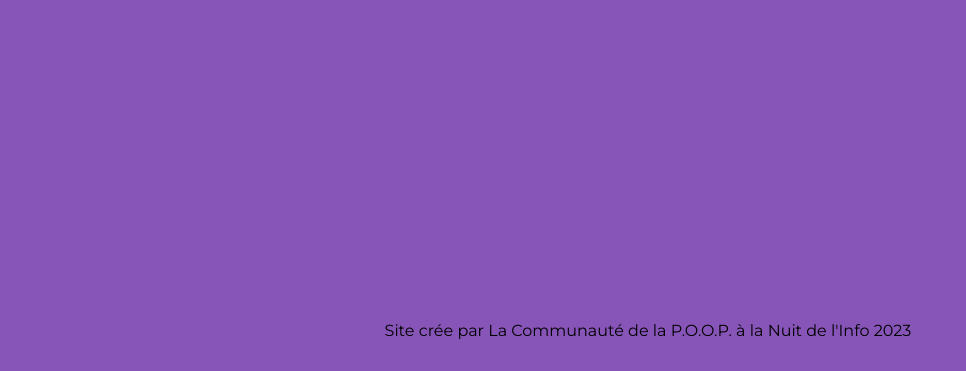
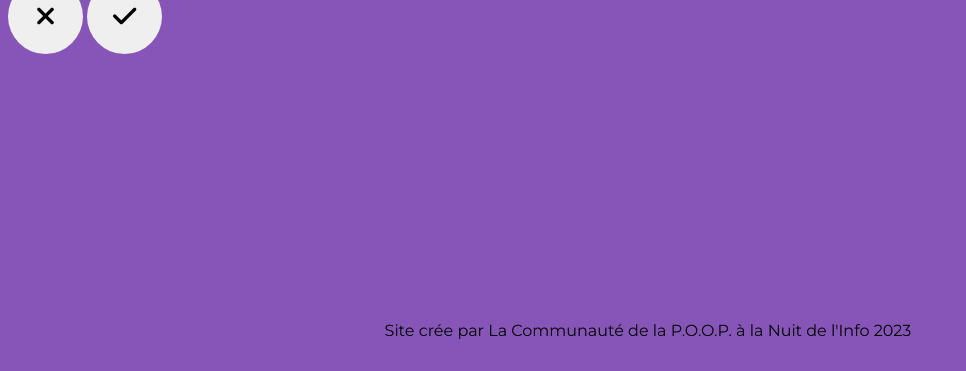
Before and after one commit to AuriLeBG/Communaut-DeLaPOOP, a PHP site: page /pages/home.php in a window 1280 px wide. Shown: the part 429-800 px from the top of the page, without its empty margins (0-966 px from the left). Run offline with PHP 8.4, Linux system fonts and the light colour scheme; some libraries are stand-ins or nearby versions.

Commit message:
ajout de la class et le contenu des bouttons tinder

```diff
--- a/pages/home.php
+++ b/pages/home.php
@@ -19,8 +19,8 @@ echo "http://$_SERVER[HTTP_HOST]$_SERVER[REQUEST_URI]";
         <div id="image">
             <img src="../image/..png" alt="deforestation">
         </div>
-        <button id="buttonFalse"></button>
-        <button id="buttonTrue"></button>
+        <button id="buttonFalse" class="button_tinder"><i class="fa-solid fa-xmark fa-2xl"></i></button>
+        <button id="buttonTrue" class="button_tinder"><i class="fa-solid fa-check fa-2xl"></i></button>
     </div>
 </div>
 
```
